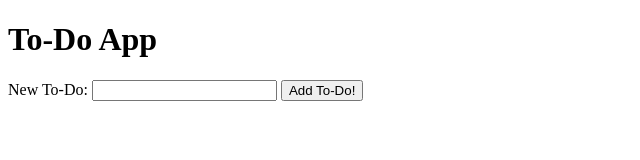
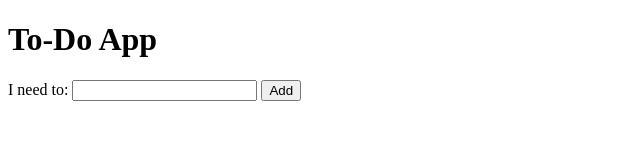
Before and after one commit to kristru/to-do-app, a plain HTML site: page index.html in a window 1280 px wide. Shown: the whole page, without its empty margins (0-640 px from the left). Drawn offline with Linux system fonts and the light colour scheme.

Commit message:
start 2021 edits

```diff
--- a/app.js
+++ b/app.js
@@ -25,7 +25,7 @@ addToDoForm.addEventListener('submit', event =>{
 function renderTheUI(toDos){
   const toDoList = document.getElementById('toDoList');
 
-<<<<<<< HEAD
+
   addToDoForm.addEventListener('submit', event => {
     event.preventDefault();
     // get the text
@@ -65,7 +65,7 @@ function renderTheUI(toDos){
 
 window.onload = function() {
 //  alert("The window has loaded!");
-=======
+
   toDoList.textContent = '';
 
   toDos.forEach(function(toDo){
@@ -94,6 +94,5 @@ window.onload = function() {
 
 
 window.onload = function() {
->>>>>>> appUI
   onReady();
 };
--- a/index.html
+++ b/index.html
@@ -7,9 +7,9 @@
   <body>
     <h1>To-Do App</h1>
     <form id="addToDoForm">
-      <label for="newToDoText">New To-Do:</label>
+      <label for="newToDoText">I need to:</label>
       <input type="text" id="newToDoText">
-      <button type="submit">Add To-Do!</button>
+      <button type="submit">Add</button>
     </form>
 
     <ul id="toDoList">
```
